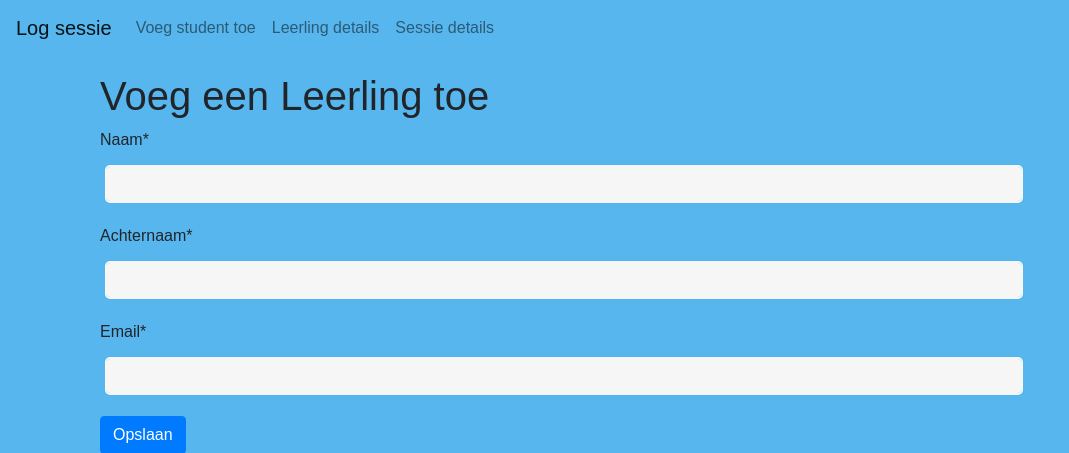
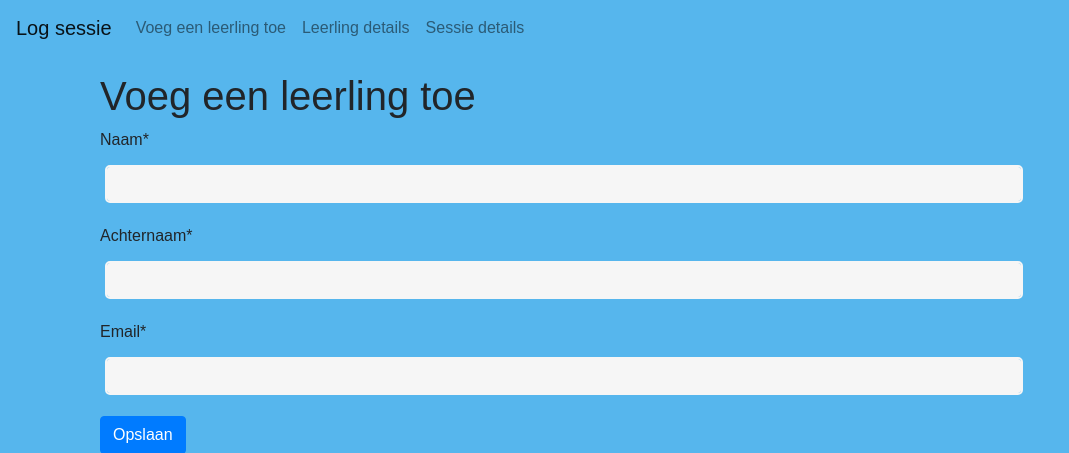
Before and after one commit to arthikek/Schoolklaar, a Django app: page /Login/add_student/ in a window 1280 px wide. Shown: the top 453 px of the page, without its empty margins (0-1069 px from the left). Run offline with Django 4.2, Linux system fonts and the light colour scheme; some libraries are stand-ins or nearby versions.

Commit message:
changes html
changes html

```diff
--- a/Login/templates/Login/add_student.html
+++ b/Login/templates/Login/add_student.html
@@ -3,7 +3,7 @@
 {% block content %}
 {% load crispy_forms_tags %}
 <div class="container">
-    <h1>Voeg een Leerling toe</h1>
+    <h1>Voeg een leerling toe</h1>
     <form method="post">
         <div class="form-group">
         {% csrf_token %}
--- a/templates/base.html
+++ b/templates/base.html
@@ -27,7 +27,7 @@
         <div class="collapse navbar-collapse" id="collapsibleNavbar">
             <ul class="navbar-nav">
                 <li class="nav-item">
-                    <a class="nav-link" href="{% url 'Login:add_student' %}">Voeg student toe</a>
+                    <a class="nav-link" href="{% url 'Login:add_student' %}">Voeg een leerling toe</a>
                 </li>
                 <li class="nav-item">
                     <a class="nav-link" href="{% url 'Login:student_all' %}">Leerling details</a>
```
Also changed, not shown: db.sqlite3.
